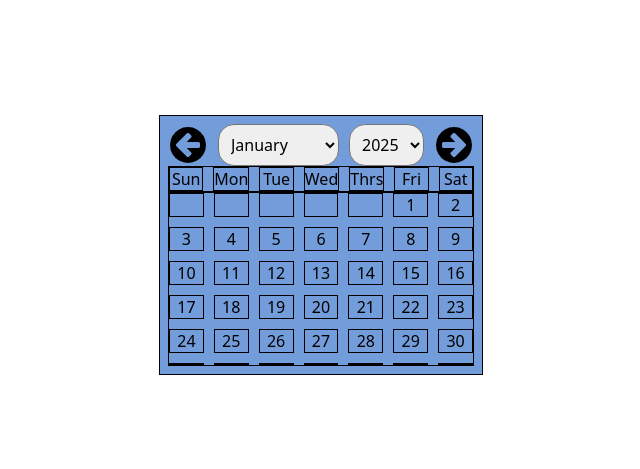
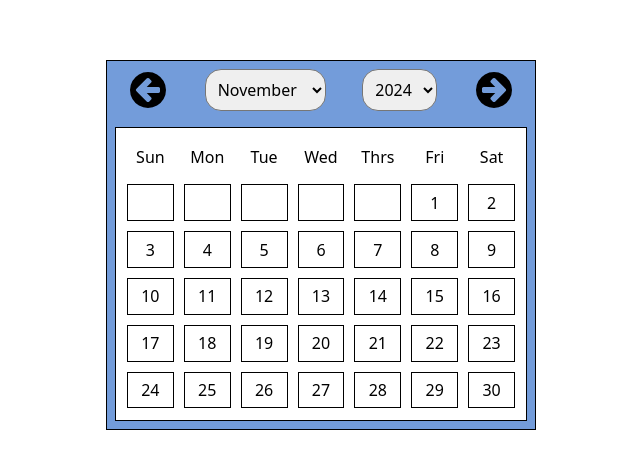
Before and after one commit to surya74697873/react-practice, a React (Vite) app: page / in a window 1280 px wide. Shown: the part 155-624 px from the top of the page, without its empty margins (319-959 px from the left). Built offline with nearby package versions, Linux system fonts and the light colour scheme.

Commit message:
completed Calendar

```diff
--- a/src/Calender/Calender.css
+++ b/src/Calender/Calender.css
@@ -8,18 +8,13 @@
     display: flex;
     justify-content: space-around;
     gap: 10px;
+    margin-bottom: 1em;
 }
 
-.Days{
-    display: flex;
-    gap: 10px;
-    border: 1px solid;
-}
-
-.Days div{
+.Day{
     flex: 1;
     text-align: center;
-    border: 1px solid;
+    background-color: white;
 }
 
 .Dates{
@@ -27,13 +22,22 @@
     grid-template-columns: repeat(7,1fr);
     border: 1px solid;
     gap: 10px;
+    background-color: white;
 }
+
 
 .Date{
     border: 1px solid;
     text-align: center;
 }
 
+.Dates{
+    padding: 0.7em;
+}
+
+.Date, .Day{
+    padding: .4em;
+}
 select{
     border-radius: 1em;
     padding: .5em;
@@ -43,6 +47,7 @@ button{
     width: 2.5em;
     border-radius: 50%;
     border-style: none;
+    cursor: pointer;
 }
 
 #left{
--- a/src/Calender/Calender.jsx
+++ b/src/Calender/Calender.jsx
@@ -24,7 +24,6 @@ function Calender() {
   const [lastDate, setLastDate] = useState(0);
 
   useEffect(() => {
-    // Set the first day and last date of the current month whenever currentDate changes
     console.log(currentDate);
     const year = currentDate.getFullYear();
     const month = currentDate.getMonth();
@@ -34,7 +33,6 @@ function Calender() {
 
   function handleMonth(value) {
     let month = months.indexOf(value);
-    console.log(month+"month");
     setCurrentDate(prevDate => new Date(prevDate.getFullYear(),month,1))
   }
 
@@ -43,17 +41,24 @@ function Calender() {
     setCurrentDate(prevDate => new Date(year,prevDate.getMonth() + 1,1))
   }
 
-  console.log(firstDay,lastDate);
+  function increaseMonth(){
+    setCurrentDate(prevDate => new Date(prevDate.getFullYear(),prevDate.getMonth() + 1,1))
+  }
+
+  function decreaseMonth(){
+    setCurrentDate(prevDate => new Date(prevDate.getFullYear(),prevDate.getMonth() - 1,1))
+  }
 
 
   return (
     <div className="Calender">
       <div className="Header">
-        <button id="left"></button>
+        <button id="left" onClick={decreaseMonth}></button>
         <select
           name="months"
           id="months"
           onChange={(e) => handleMonth(e.target.value)}
+          value={months[currentDate.getMonth()]}
         >
           {months.map((option, index) => (
             <option key={index} value={option}>
@@ -65,6 +70,7 @@ function Calender() {
           name="years"
           id="years"
           onChange={(e) => handleYear(e.target.value)}
+          value={currentDate.getFullYear()}
         >
           {[...Array(10)].map((_, index) => {
             let year = currentDate.getFullYear() - index + 1;
@@ -75,15 +81,13 @@ function Calender() {
             );
           })}
         </select>
-        <button id="right"></button>
-      </div>
-      <div className="Days">
-        {days.map((day, index) => (
-          <div key={index}>{day}</div>
-        ))}
+        <button id="right" onClick={increaseMonth}></button>
       </div>
       <div className="Dates">
-        {[...Array((lastDate + firstDay < 35) ? 35 : 42)].map((_, index) => (
+        {days.map((day, index) => (
+          <div className="Day" key={index}>{day}</div>
+        ))}
+        {[...Array((lastDate + firstDay <= 35) ? 35 : 42)].map((_, index) => (
           <div key={index} className="Date">
             {firstDay <= index && lastDate + firstDay > index ? index - firstDay + 1: ""}
           </div>
```
